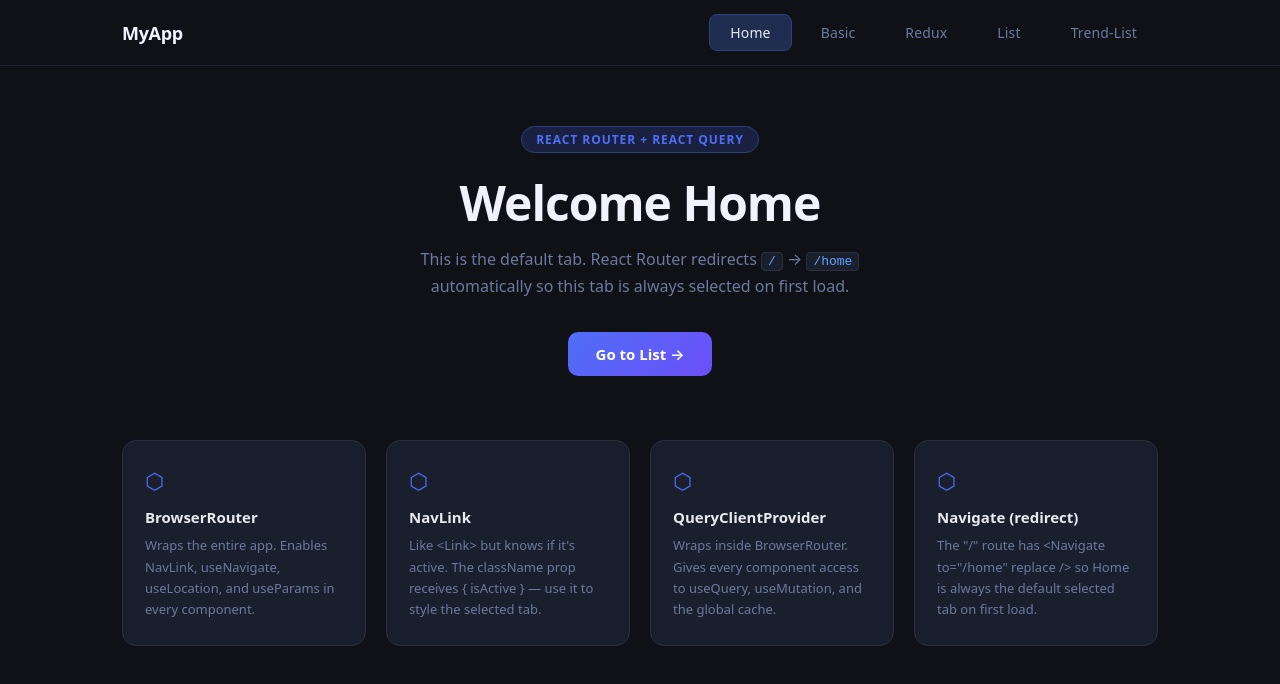
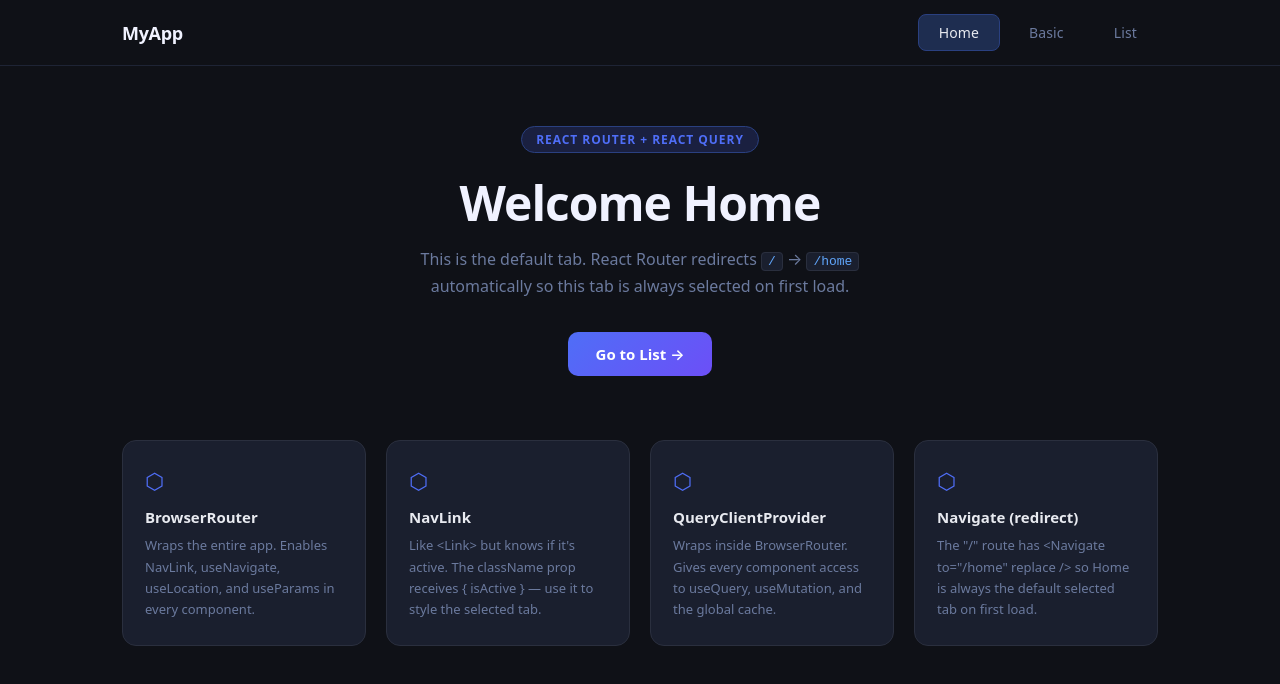
Before and after one commit to shivanisankey/react-query, a React (Vite) app: page /home in a window 1280 px wide. Shown: the top 684 px of the page. Built offline with nearby package versions, Linux system fonts and the light colour scheme.

Commit message:
minor change

```diff
--- a/src/components/Navbar.jsx
+++ b/src/components/Navbar.jsx
@@ -3,9 +3,9 @@ import { NavLink } from "react-router-dom";
 const tabs = [
   { label: "Home", to: "/home" },
   { label: "Basic", to: "/basic" },
-  { label: "Redux", to: "/redux" },
+  // { label: "Redux", to: "/redux" },
   { label: "List", to: "/list" },
-  { label: "Trend-List", to: "/list1" },
+  // { label: "Trend-List", to: "/list1" },
 ];
 
 export default function Navbar() {
```
